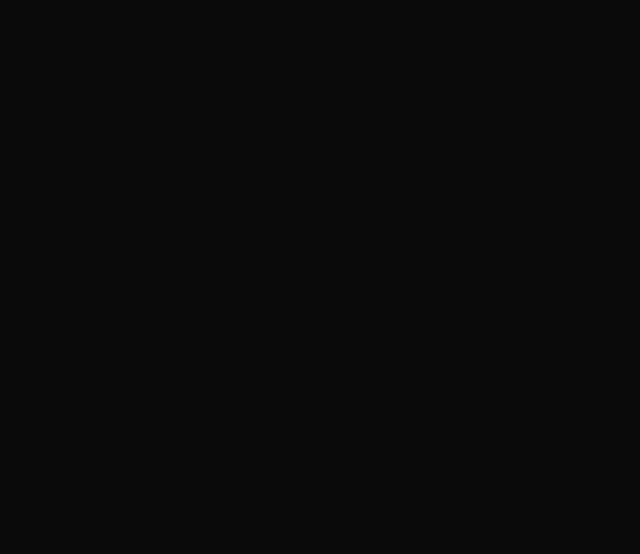
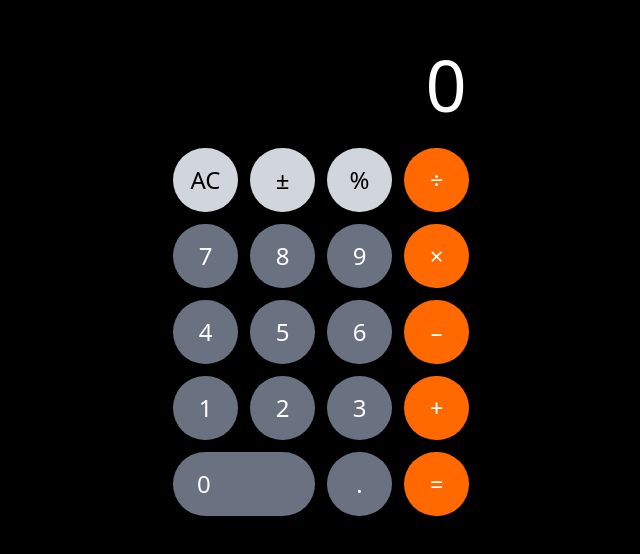
Before and after one commit to raminorahel/raminorahel.github.io, a React (Vite) app: page /~ in a window 1280 px wide. Before the commit this address had no page. Shown: the part 132-686 px from the top of the page, without its empty margins (319-959 px from the left). Built offline with nearby package versions, Linux system fonts and the light colour scheme.

Commit message:
Update PWA route

```diff
--- a/src/App.tsx
+++ b/src/App.tsx
@@ -9,7 +9,7 @@ function App() {
       <Router>
         <Routes>
           <Route path="/" element={<Home />} />
-          <Route path="/pwa" element={<PWA />} />
+          <Route path="/~" element={<PWA />} />
         </Routes>
       </Router>
     </ThemeProvider>
--- a/vite.config.ts
+++ b/vite.config.ts
@@ -28,7 +28,7 @@ export default defineConfig({
         short_name: info.pwa.name,
         description: info.pwa.description,
         theme_color: "#000",
-        start_url: "/pwa",
+        start_url: "/~",
       },
 
       injectManifest: {
```
